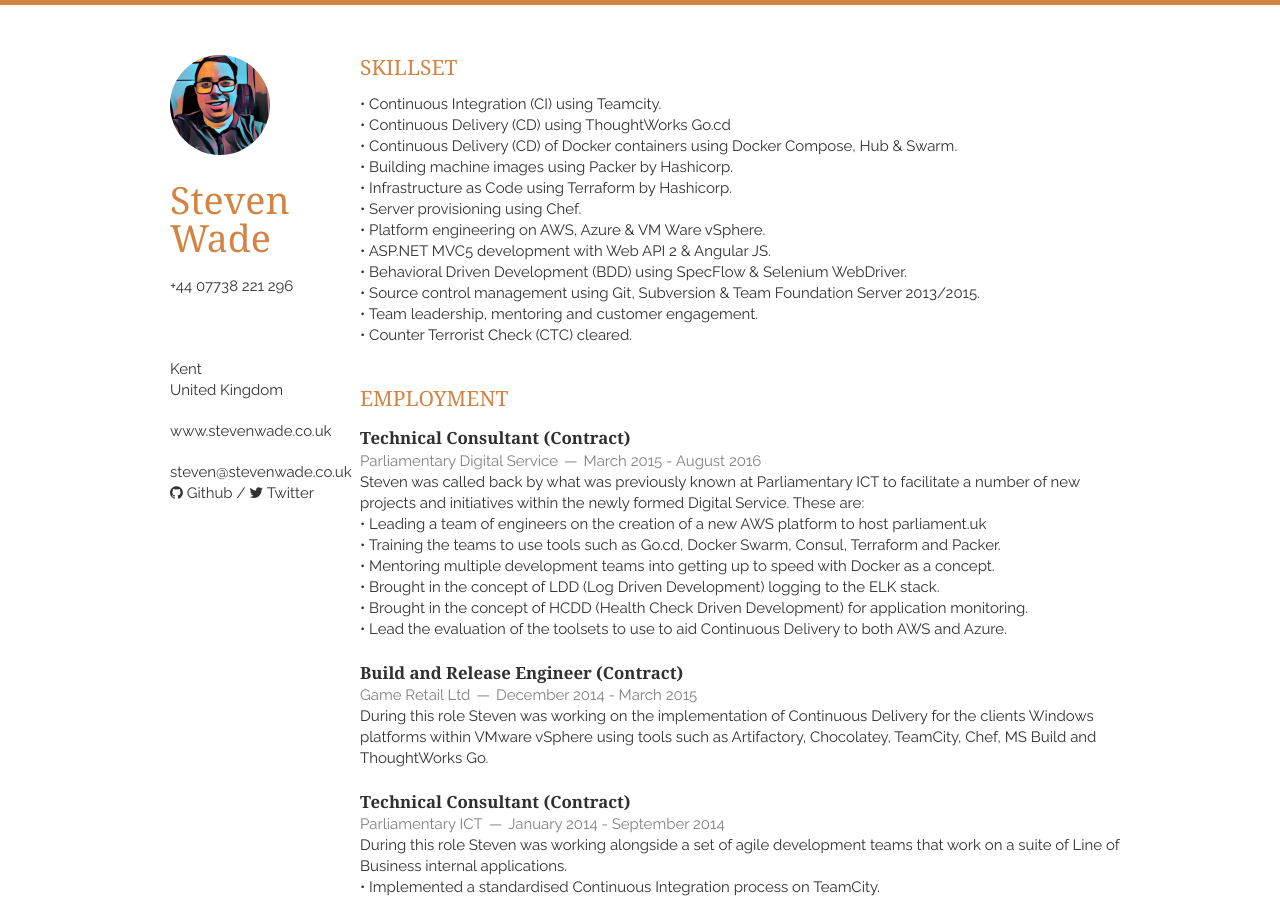
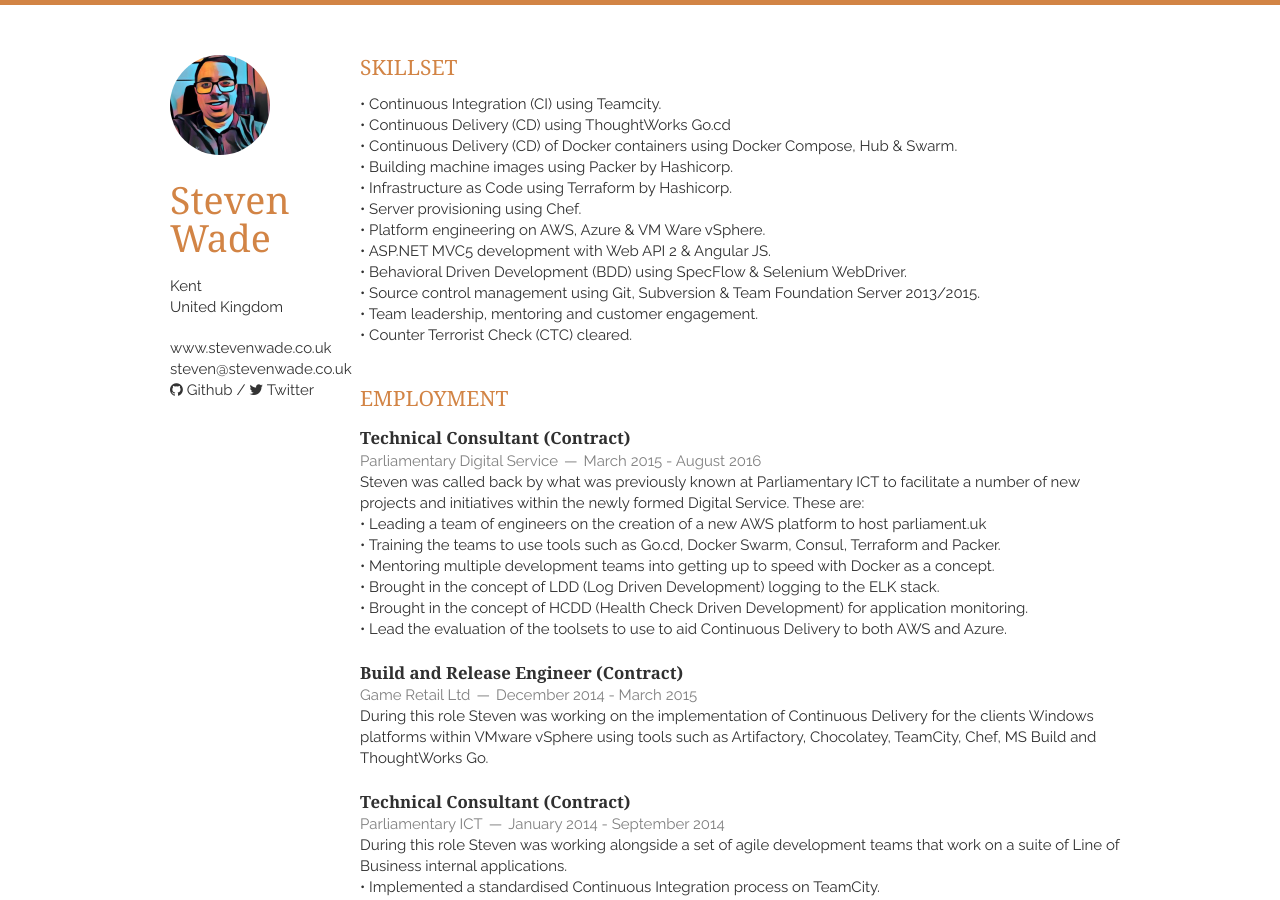
Before and after one commit to swade1987/resume, a Jekyll site: the page built from index.html, in a window 1280 px wide and 900 px high. Built offline with Jekyll 4.4.1, drawn with Linux system fonts in a browser that asks for light colours; nearby versions of some CDN libraries; Markdown is read by kramdown in place of the engine named in the settings; the list of posts is cut into pages by our own code.

```diff
--- a/_layouts/layout.html
+++ b/_layouts/layout.html
@@ -27,19 +27,12 @@
     <header class="three columns">
         <img src="{{ site.baseurl }}static/img/profile.jpg" class="me">
         <h1>{{ site.name }}</h1>
-        <p>
-            <a href="{{ site.tel_full }}">{{ site.tel }}</a>
-        </p>
         <address>
-                {{ site.address }}<br/>
-                {{ site.postcode }}<br/>
                 {{ site.city }}<br/>
                 {{ site.country }}
         </address>
         <p>
-            <a href="{{ site.website_full }}" target="_blank">{{ site.website }}</a><br/>
-        </p>
-        <p>
+            <a href="{{ site.website_full }}" target="_blank">{{ site.website }}</a>
             <a href="{{ site.email_full }}">{{ site.email }}</a><br/>
             <a href="https://github.com/{{ site.github }}" target="_blank"><i class="fa fa-github"></i> Github</a> /
             <a href="https://twitter.com/{{ site.twitter }}" target="_blank"><i class="fa fa-twitter"></i> Twitter</a>
```
